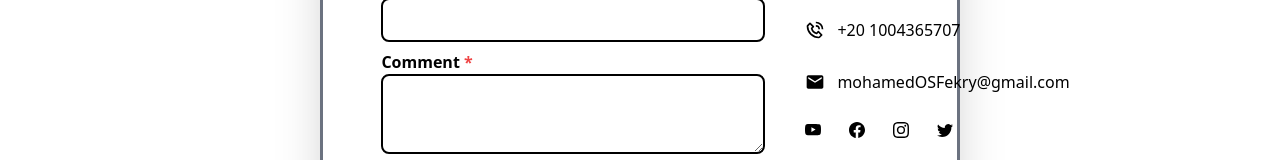
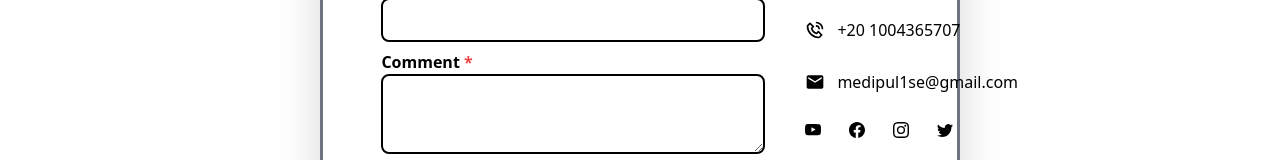
Before and after one commit to moshaosama/Graduation_Project, a React (Vite) app: page /contact in a window 1280 px wide. Shown: the part 439-599 px from the top of the page. Built offline with nearby package versions, Linux system fonts and the light colour scheme.

Commit message:
modified: updated UI components in About Us and ContactUs sections

```diff
--- a/src/features/ContactUs/Components/FormContactUs/FormContactUs.tsx
+++ b/src/features/ContactUs/Components/FormContactUs/FormContactUs.tsx
@@ -32,17 +32,17 @@ const FormContactUs = () => {
           <FormContectusList />
         </div>
         <div className="flex flex-col gap-7">
-          <div className="flex items-center gap-3">
+          <div className="flex gap-3 items-center">
             <CiLocationOn className="text-xl" />
             <p>Akhbar Academy, 6th of October city</p>
           </div>
-          <div className="flex items-center gap-3">
+          <div className="flex gap-3 items-center">
             <BiPhoneCall className="text-xl" />
             <p>+20 1004365707</p>
           </div>
-          <div className="flex items-center gap-3">
+          <div className="flex gap-3 items-center">
             <MdEmail className="text-xl" />
-            <p>mohamedOSFekry@gmail.com</p>
+            <p>medipul1se@gmail.com</p>
           </div>
 
           <div className="flex gap-7">
```
